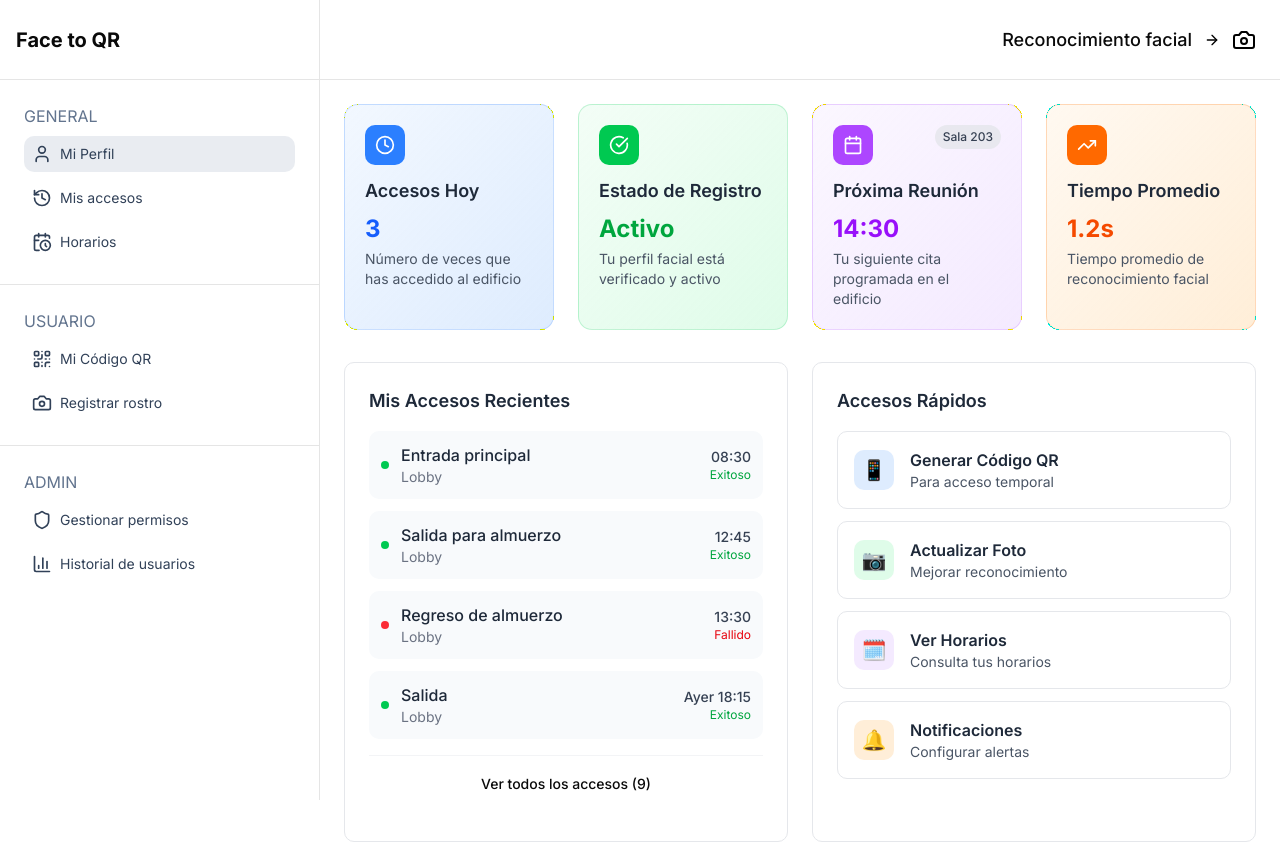
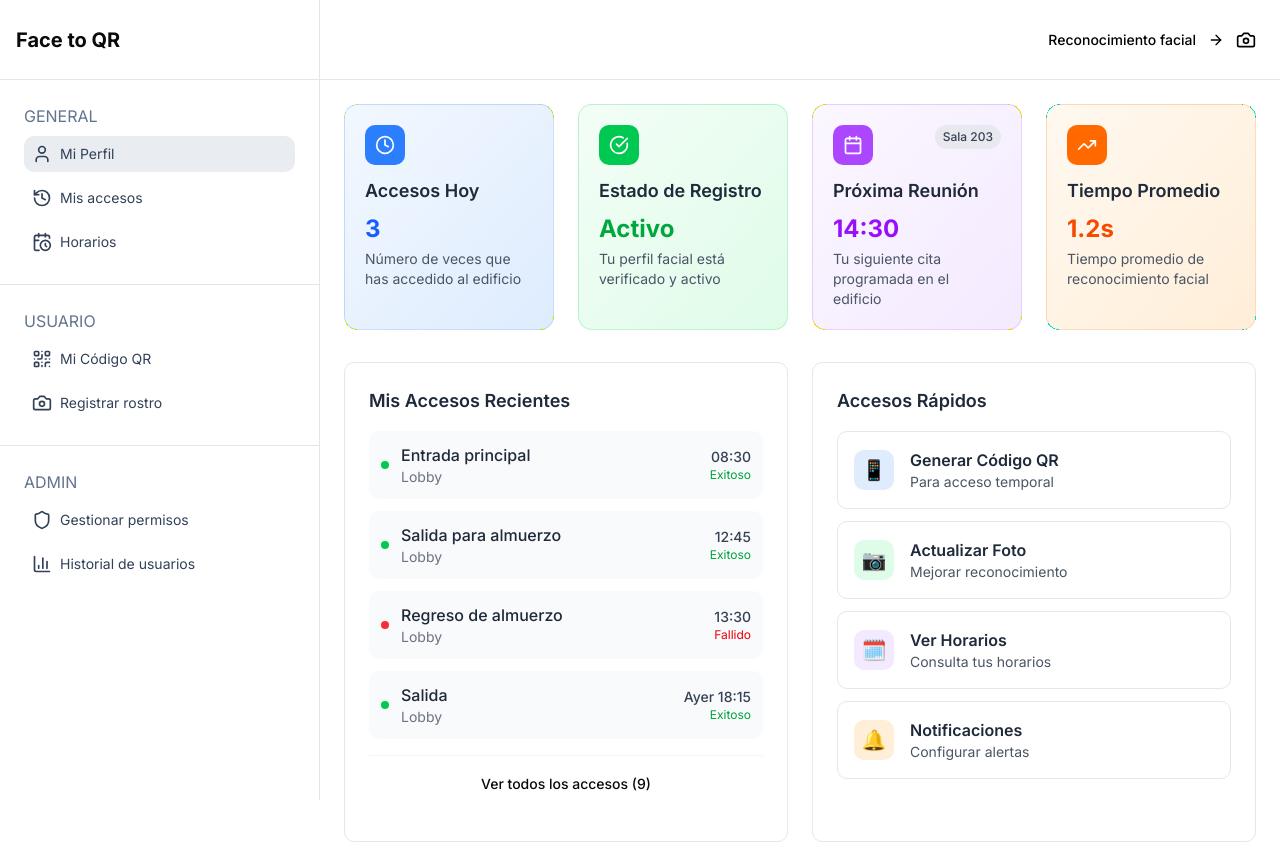
Before and after one commit to Gonzalo-Are/reconocimiento-facial-y-QR-din-mico, a Next.js app: page /perfil in a window 1280 px wide. Built offline with nearby package versions, Linux system fonts and the light colour scheme; no server answers.

Commit message:
responsive

```diff
--- a/src/app/(routes)/(dashboard)/components/NavbarDashboard/NavbarDashboard.jsx
+++ b/src/app/(routes)/(dashboard)/components/NavbarDashboard/NavbarDashboard.jsx
@@ -28,12 +28,12 @@ export function NavbarDashboard() {
       <div className="absolute left-1/2 transform -translate-x-1/2 xl:hidden">
         <LogoDashboard />
       </div>
-      <div className="flex items-center justify-end w-full gap-x-6">
+      <div className="flex items-center justify-end w-full gap-x-6 flex-wrap sm:flex-nowrap">
         <Link href="/camera">
           <div className="flex items-center gap-3">
-            <span className="text-lg font-medium">Reconocimiento facial</span>
+            <span className="hidden sm:inline text-sm font-medium text-black hidden xs:inline">Reconocimiento facial</span>
             <ArrowRight className="w-4 h-4 text-black"/>
-            <Camera className="w-6 h-6 text-black hover:text-blue-500 duration-200 cursor-pointer" />
+            <Camera className="w-5 h-5 text-black hover:text-blue-500 duration-200 cursor-pointer" />
           </div>
         </Link>
 
```
